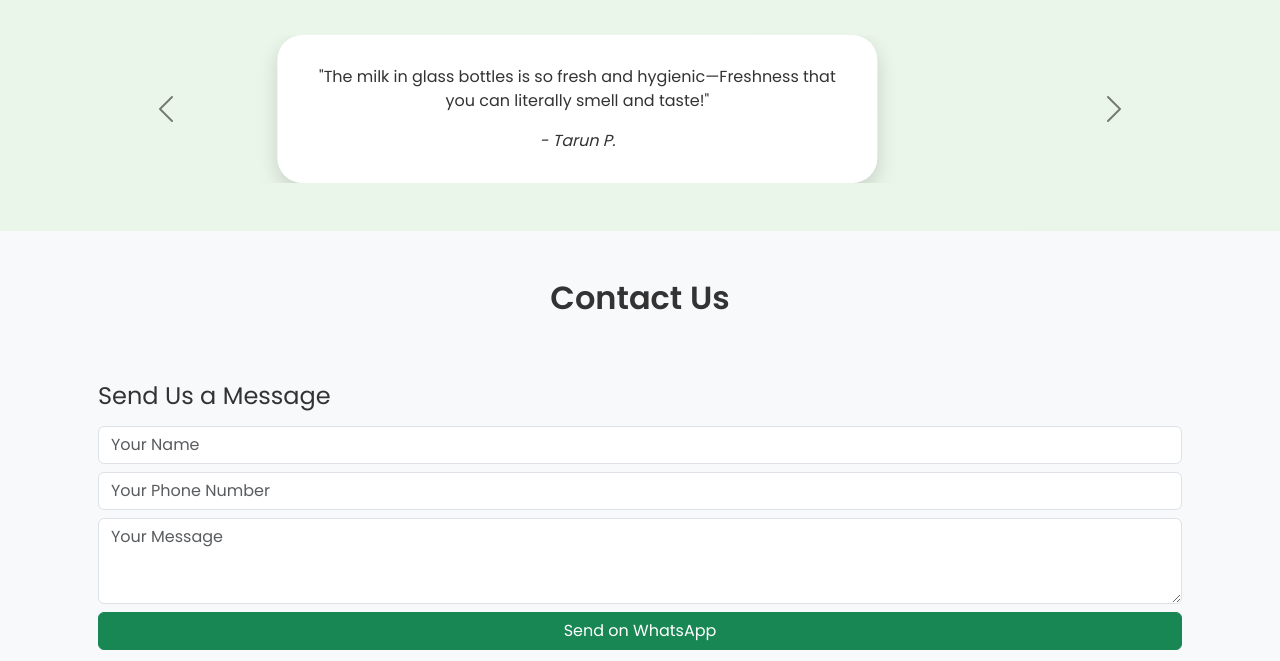
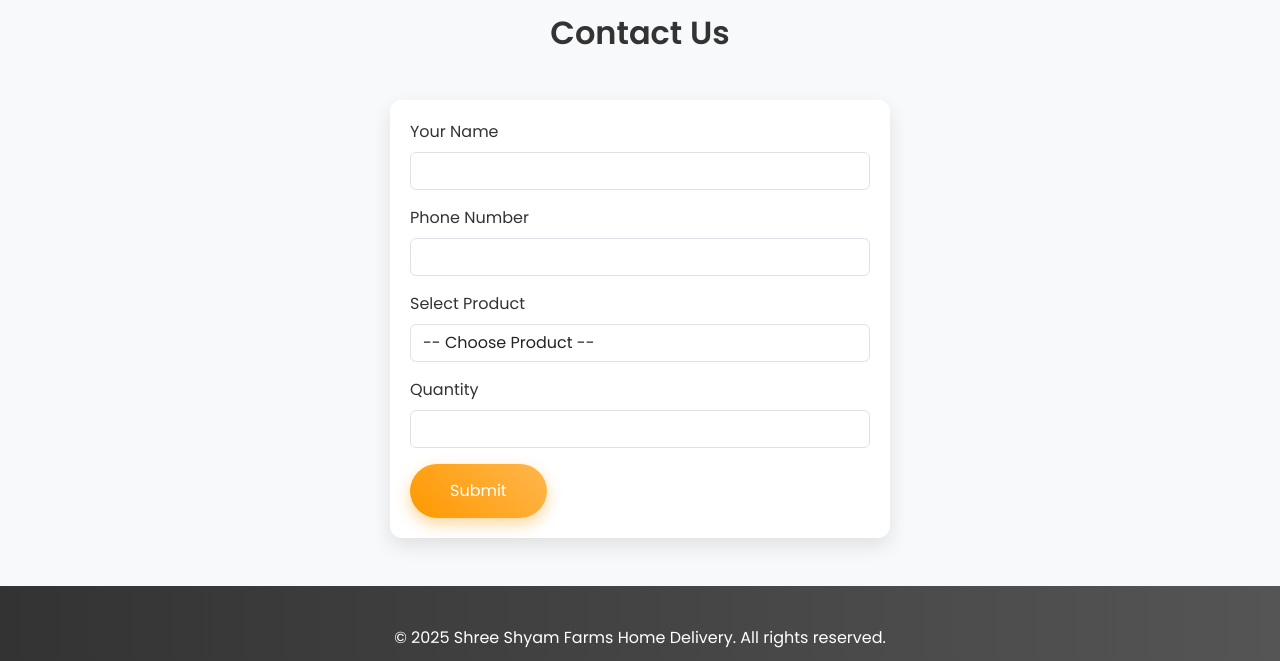
Before and after one commit to shreeshyamfarms-art/dhoodhvala, a plain HTML site: page index.html in a window 1280 px wide. Shown: the part 3405-4066 px from the top of the page. Drawn offline with nearby package versions, Linux system fonts and the light colour scheme.

Commit message:
commit successfully

```diff
--- a/index.html
+++ b/index.html
@@ -290,6 +290,7 @@
             text-align: center;
         } */
 
+        /* Center contact form horizontally and vertically */
 
         footer {
             background: linear-gradient(90deg, #333, #555);
@@ -616,7 +617,7 @@
       <div class="row g-4">
         <div class="col-md-4">
           <div class="product-card card h-100">
-            <img src="https://source.unsplash.com/featured/?milk-bottle,glass" class="card-img-top" alt="Glass bottle fresh milk">
+            <!-- <img src="https://source.unsplash.com/featured/?milk-bottle,glass" class="card-img-top" alt="Glass bottle fresh milk"> -->
             <div class="card-body text-center">
               <div class="product-title">Fresh Milk — 300 ml</div>
               <div class="price">Rs. 25</div>
@@ -628,7 +629,7 @@
 
         <div class="col-md-4">
           <div class="product-card card h-100">
-            <img src="https://source.unsplash.com/featured/?milk-bottle,500ml" class="card-img-top" alt="500 ml milk bottle">
+            <!-- <img src="https://source.unsplash.com/featured/?milk-bottle,500ml" class="card-img-top" alt="500 ml milk bottle"> -->
             <div class="card-body text-center">
               <div class="product-title">Fresh Milk — 500 ml</div>
               <div class="price">Rs. 35</div>
@@ -640,7 +641,7 @@
 
         <div class="col-md-4">
           <div class="product-card card h-100">
-            <img src="https://source.unsplash.com/featured/?milk-bottle,1l" class="card-img-top" alt="1 liter milk bottle">
+            <!-- <img src="https://source.unsplash.com/featured/?milk-bottle,1l" class="card-img-top" alt="1 liter milk bottle"> -->
             <div class="card-body text-center">
               <div class="product-title">Fresh Milk — 1 L</div>
               <div class="price">Rs. 69</div>
@@ -731,21 +732,17 @@
                 </div>
                 <button type="submit" class="btn btn-custom">Send Message</button>
             </form> -->
-            <form id="whatsappForm" class="p-3 bg-light rounded">
-    <h4 class="mb-3">Send Us a Message</h4>
 
-    <input type="text" id="name" class="form-control mb-2" placeholder="Your Name" required>
 
-    <input type="text" id="phone" class="form-control mb-2" placeholder="Your Phone Number" required>
-
-    <textarea id="message" class="form-control mb-2" placeholder="Your Message" rows="3" required></textarea>
-
-    <button type="button" class="btn btn-success w-100" onclick="sendToWhatsApp()">
-        Send on WhatsApp
-    </button>
-</form>
-
-            <!-- <form id="whatsappForm">
+            <form id="whatsappForm" style="
+                max-width: 500px;
+                width: 100%;
+                margin: 0 auto;
+                padding: 20px;
+                background: #fff;
+                border-radius: 12px;
+                box-shadow: 0 8px 20px rgba(0,0,0,0.1);
+            ">
   <div class="mb-3">
     <label class="form-label">Your Name</label>
     <input type="text" id="name" class="form-control" required>
@@ -776,7 +773,7 @@
   </div>
 
   <button type="submit" class="btn btn-custom">Submit</button>
-</form> -->
+</form>
 
         </div>
     </section>
@@ -813,7 +810,7 @@
             });
         });
     </script>
-    <!-- <script>
+    <script>
 document.getElementById("whatsappForm").addEventListener("submit", function(e) {
     e.preventDefault();
 
@@ -835,8 +832,8 @@ document.getElementById("whatsappForm").addEventListener("submit", function(e) {
 
     window.open(url, "_blank").focus();
 });
-</script> -->
-<script>
+</script>
+<!-- <script>
 function sendToWhatsApp() {
     let name = document.getElementById("name").value;
     let phone = document.getElementById("phone").value;
@@ -854,7 +851,7 @@ function sendToWhatsApp() {
 
     window.open(url, "_blank");
 }
-</script>
+</script> -->
 
 
 </body>
```
Also changed, not shown: 1 other file.
